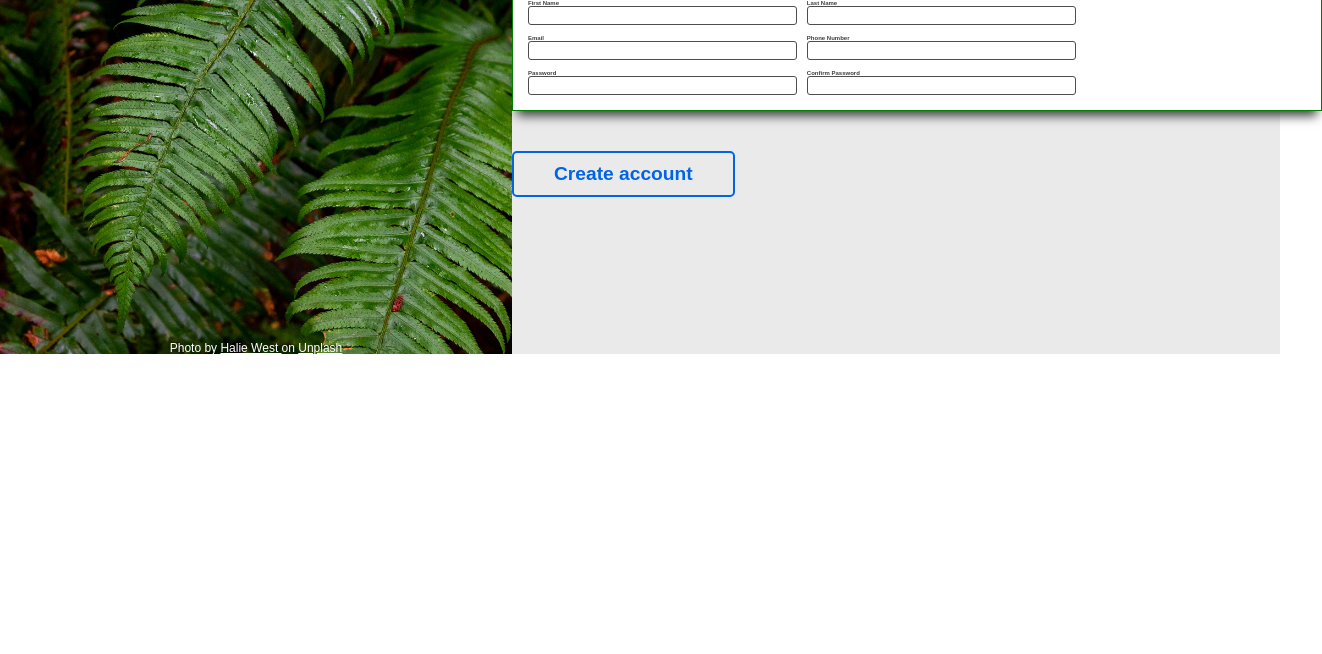
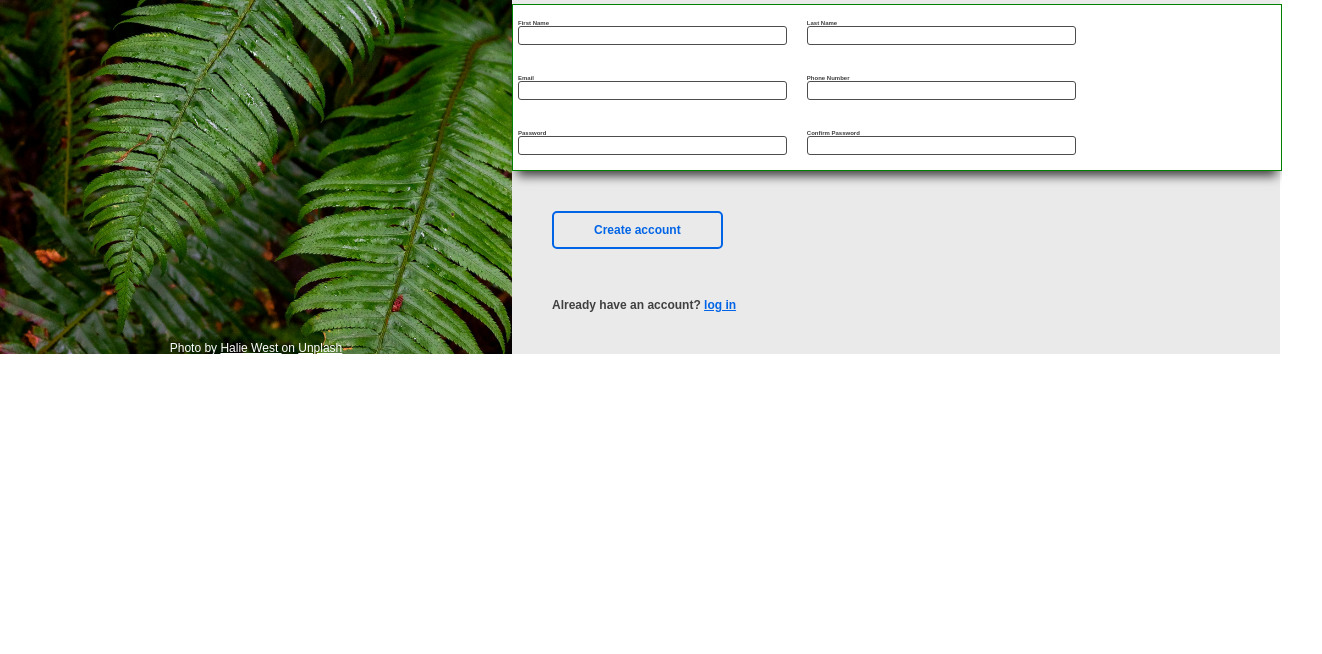
Before and after one commit to bradlloy95/odin_sign_up, a plain HTML site: page index.html in a window 1280 px wide. Shown: the part 146-800 px from the top of the page, 1322 px wide, since content can reach past the window. Drawn offline with Linux system fonts and the light colour scheme.

Commit message:
final commit

```diff
--- a/index.html
+++ b/index.html
@@ -63,6 +63,7 @@
                         </div>
                     </div>
                     <button type="submit">Create account</button>
+                    <p>Already have an account? <a href="#">log in</a></p>
 
                 </form>
             </div>
--- a/styles.css
+++ b/styles.css
@@ -73,20 +73,25 @@ img {
 
 }
 
+#right_mid {
+    margin-top: 20px;
+
+}
+
 #form {
     border: 1px solid green;
     background-color: white;
     box-shadow : 0 10px 10px -5px;
-    width: 100%;
+    width: 60vw;
     display: flex;
     flex-wrap: wrap;
-    padding: 10px 30px 10px 10px;
+
 
 }
 
 
 .form_inputs {
-    padding: 5px;
+    padding: 15px 15px 15px 5px;
     width: 35%;
     display: flex;
     flex-direction: column;
@@ -111,11 +116,20 @@ button{
     background-color: rgba(0, 0, 0, 0);
     color: var(--color);
     font-weight: 700;
-    font-size: 1.2em;
+    font-size: 12px;
     border: 2px solid var(--color);
     border-radius: 5px;
     padding: 10px 40px;
-    margin: 40px 0;
+    margin: 40px ;
+}
+form > p {
+    padding: 10px 40px;
+    font-size: 12px;
+
+    a {
+        color: var(--color);
+    }
+
 }
 
 button:hover{
```
